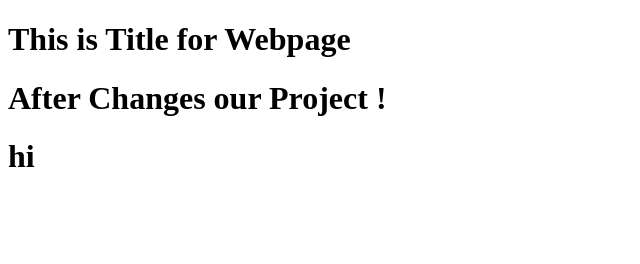
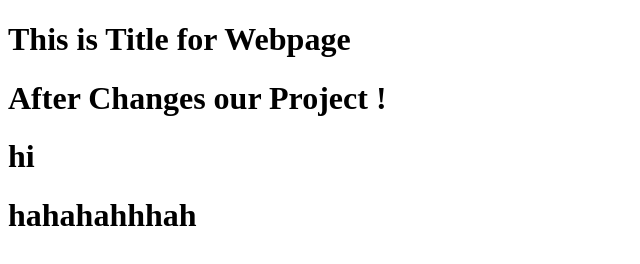
Before and after one commit to saidurrahman179/phero-sai, a plain HTML site: page index.html in a window 1280 px wide. Shown: the whole page, without its empty margins (0-640 px from the left). Drawn offline with Linux system fonts and the light colour scheme.

Commit message:
hahah added

```diff
--- a/index.html
+++ b/index.html
@@ -10,5 +10,6 @@
      <h1>This is Title for Webpage  </h1>
      <h1>After Changes our Project !</h1>
      <h1>hi</h1>
+     <h1>hahahahhhah</h1>
  </body>
  </html>
```
